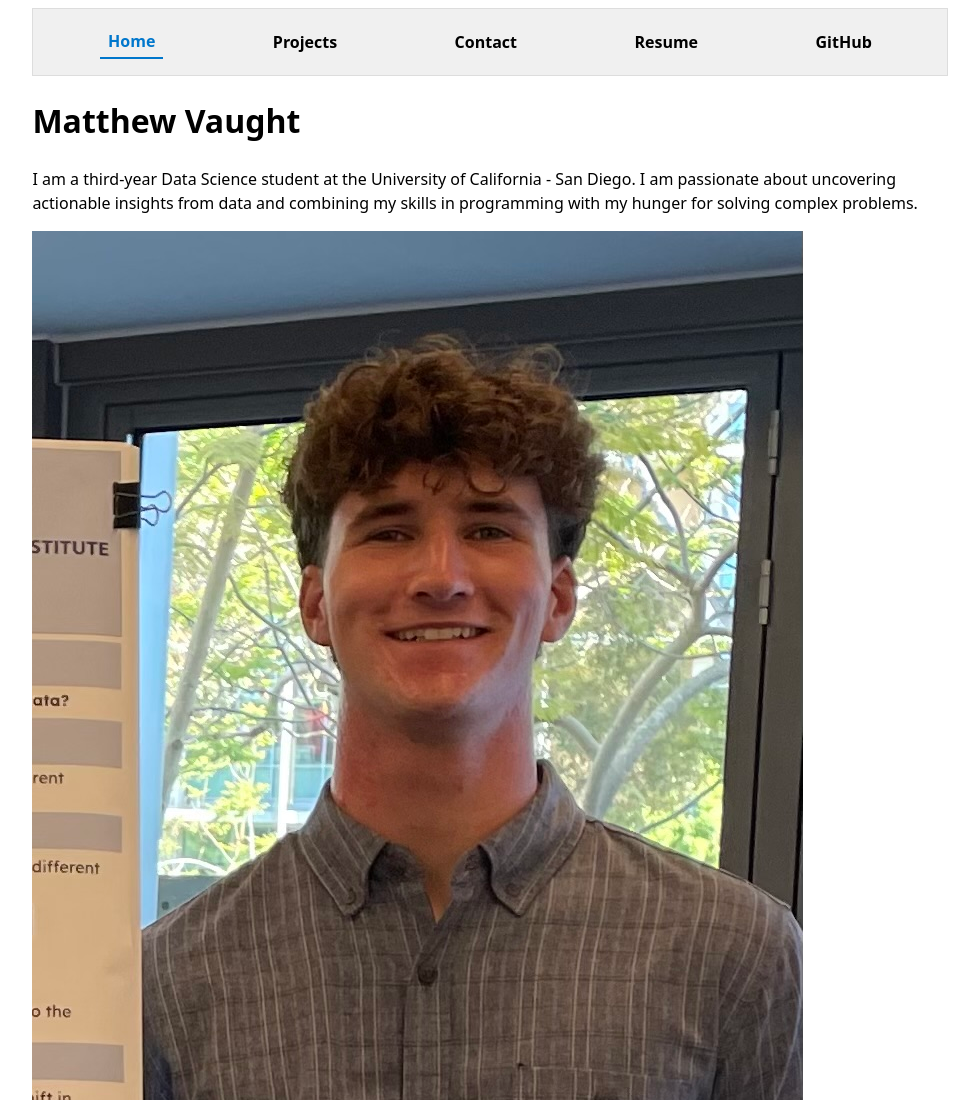
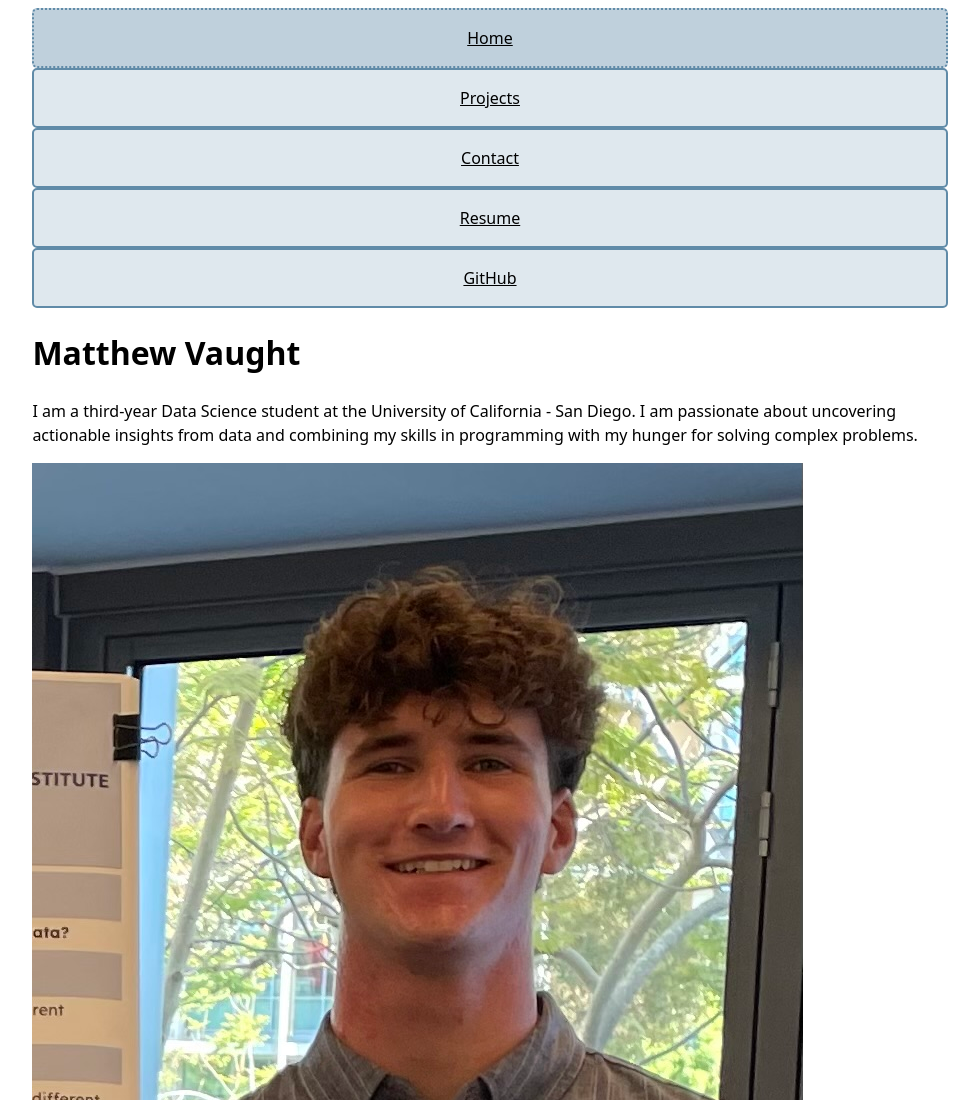
Before and after one commit to matthew-vaught/portfolio, a plain HTML site: page index.html in a window 1280 px wide. Shown: the top 1100 px of the page, without its empty margins (150-1129 px from the left). Drawn offline with Linux system fonts and the light colour scheme.

Commit message:
fixing the styling

```diff
--- a/index.html
+++ b/index.html
@@ -7,7 +7,7 @@
     <link rel="stylesheet" href="style.css?v=2">
 </head>
 <body>
-    <nav>
+    <nav class="nav_bar">
     <a href="/portfolio/index.html" class="current">Home</a>
     <a href="/portfolio/projects/index.html">Projects</a>
     <a href="/portfolio/contact/index.html">Contact</a>
--- a/style.css
+++ b/style.css
@@ -7,24 +7,28 @@ body {
   margin-inline: max(1em, (100% - 100ch) / 2);
 }
 
-/* make sure we’re styling the nav that’s on this page */
-nav {
+.nav_bar > * {
   display: flex;
   justify-content: space-around;
   align-items: center;
   background-color: #f0f0f0;
   padding: 1em;
-  border: 1px solid #ddd;   /* temp: visual proof it applied */
+  border-radius: 5px;
 }
 
-/* target only direct children anchors */
-nav > a {
-  display: block;           /* ensures consistent box behavior as flex items */
-  text-decoration: none;
+.nav_bar > a {
+  border: 2px solid rgb(96 139 168);
+  border-radius: 5px;
+  background-color: rgb(96 139 168 / 0.2);
   color: black;
-  font-weight: bold;
-  padding: 0.25rem 0.5rem;
+  flex: 1;
 }
 
-nav > a:hover { color: #0077cc; }
-nav > a.current { color: #0077cc; border-bottom: 2px solid #0077cc; }
+.nav_bar > a:hover {
+  background-color: rgb(96 139 168 / 0.35);
+}
+
+.nav_bar > a.current {
+  border: 2px dotted rgb(96 139 168);
+  background-color: rgb(96 139 168 / 0.4);
+}
```
